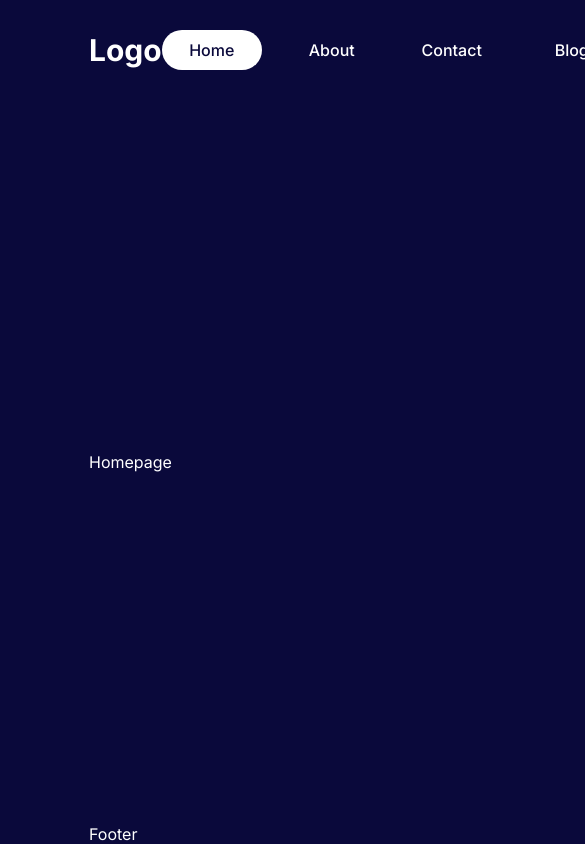
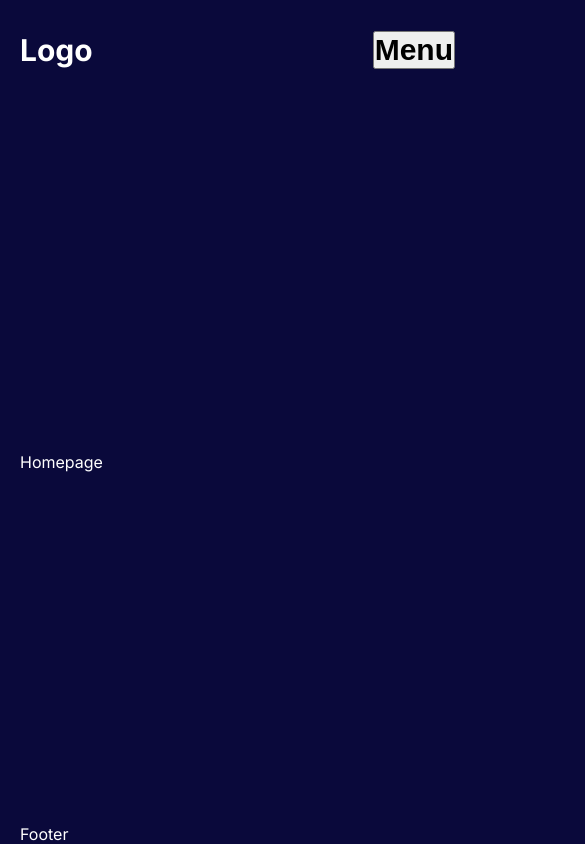
Before and after one commit to christer-miroy/nextjs-tutorial, a Next.js app: page / in a window 390 px wide. Shown: the top 844 px of the page, 585 px wide, since content can reach past the window. Built offline with nearby package versions, Linux system fonts and the light colour scheme.

Commit message:
responsive navbar and container layout

```diff
--- a/src/app/globals.css
+++ b/src/app/globals.css
@@ -23,7 +23,7 @@
 }
 
 .container {
-  width: 80%;
+  width: 1536px;
   margin: auto;
   padding-left: 50px;
   padding-right: 50px;
@@ -32,3 +32,41 @@
   flex-direction: column;
   justify-content: space-between;
 }
+
+@media (max-width: 1536px) {
+  .container {
+    width: 1366px;
+  }
+}
+
+@media (max-width: 1366px) {
+  .container {
+    width: 1280px;
+  }
+}
+
+@media (max-width: 1280px) {
+  .container {
+    width: 1024px;
+    padding-left: 20px;
+    padding-right: 20px;
+  }
+}
+
+@media (max-width: 1024px) {
+  .container {
+    width: 768px;
+  }
+}
+
+@media (max-width: 768px) {
+  .container {
+    width: 640px;
+  }
+}
+
+@media (max-width: 640px) {
+  .container {
+    width:475px;
+  }
+}
--- a/src/components/navbar/links/Links.jsx
+++ b/src/components/navbar/links/Links.jsx
@@ -1,34 +1,59 @@
-import Link from "next/link"
+"use client";
+import { useState } from "react";
 import styles from "./links.module.css"
 import NavLink from "./navLink/NavLink"
 
-const Links = () => {
 const links = [
   {
-            title: "Home",
-            path: "/"
+    title: 'Home',
+    path: '/',
   },
   {
-            title: "About",
-            path: "/about"
+    title: 'About',
+    path: '/about',
   },
   {
-            title: "Contact",
-            path: "/contact"
+    title: 'Contact',
+    path: '/contact',
   },
   {
-            title: "Blog",
-            path: "/blog"
-        }
-    ]
+    title: 'Blog',
+    path: '/blog',
+  },
+];
+
+const Links = () => {
+    const [open, setOpen] = useState(false);
+
+    const session = true;
+    const isAdmin = true;
+
   return (
+    <div className={styles.container}>
       <div className={styles.links}>
+        {links.map((link) => (
+          <NavLink item={link} key={link.title} />
+        ))}
+        {session ? (
+          <>
+            {isAdmin && <NavLink item={{ title: 'Admin', path: '/admin' }} />}
+            <button className={styles.logout}>Logout</button>
+          </>
+        ) : (
+          <NavLink item={{ title: 'Login', path: '/login' }} />
+        )}
+      </div>
+      <button onClick={() => setOpen(!open)} className={styles.menuBtn}>Menu</button>
+      {
+        open && (<div className={styles.mobileLinks}>
             {
                 links.map((link) => (
                     <NavLink item={link} key={link.title} />
                 ))
             }
         </div>
-  )
+      )}
+    </div>
+  );
 }
 export default Links
--- a/src/components/navbar/links/links.module.css
+++ b/src/components/navbar/links/links.module.css
@@ -3,3 +3,41 @@
     align-items: center;
     gap:20px;
 }
+
+.logout {
+    padding: 10px;
+    cursor: pointer;
+    font-weight: bold;
+}
+
+.menuBtn,
+.mobileLinks {
+    display: none;
+}
+
+@media (max-width: 768px) {
+    .links {
+        display: none;
+    }
+
+    .menuBtn {
+        display: block;
+        cursor: pointer;
+        font-size: 30px;
+        font-weight: bold;
+    }
+
+    .mobileLinks {
+    position: absolute;
+    top: 100px;
+    right: 0;
+    width: 50%;
+    height: calc(100vh - 100px);
+    background-color: var(--bg);
+    display: flex;
+    flex-direction: column;
+    align-items: center;
+    justify-content: center;
+    gap: 10px;
+}
+}
```
Lines whose indentation alone changed are shown as unchanged.
